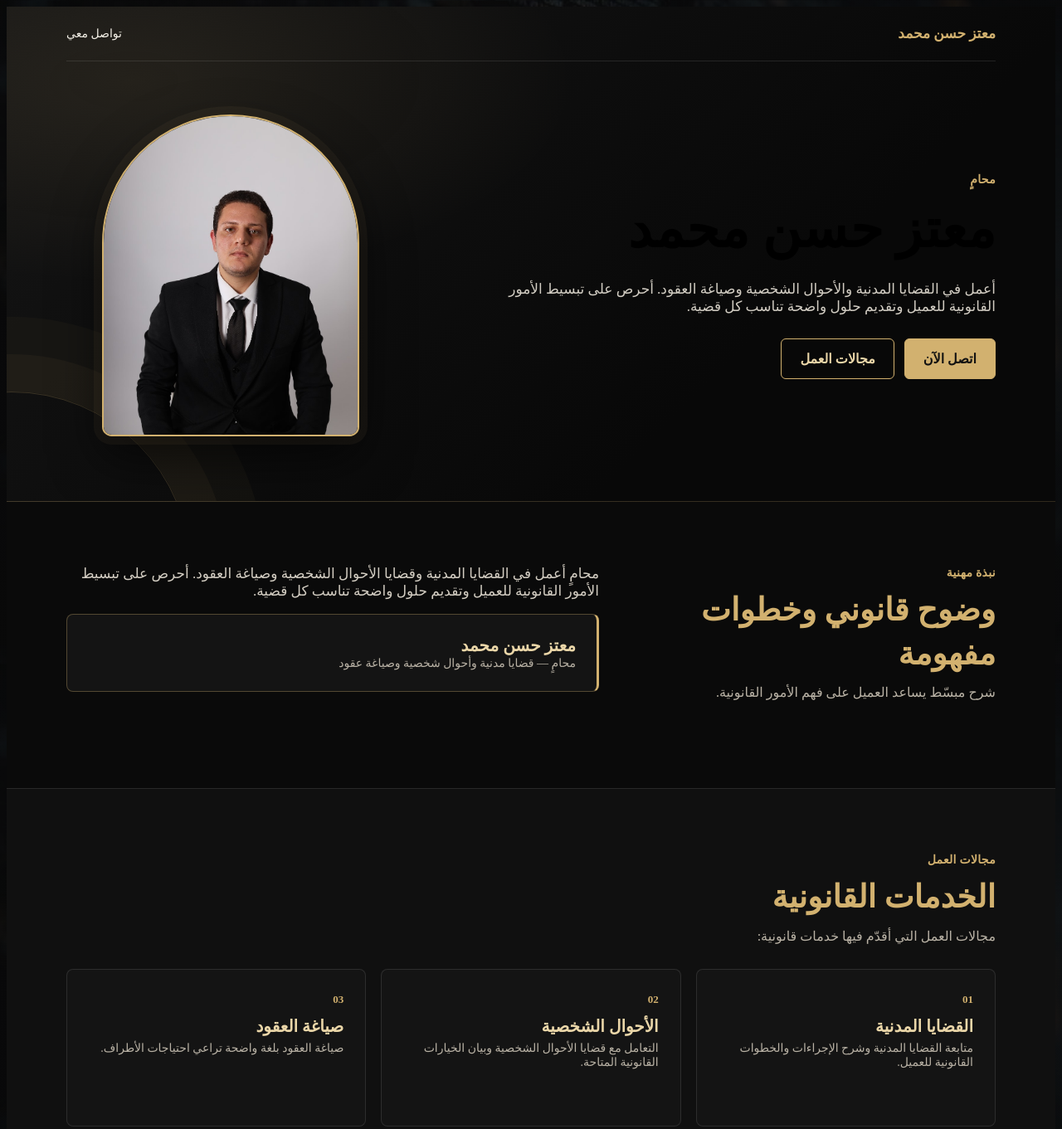
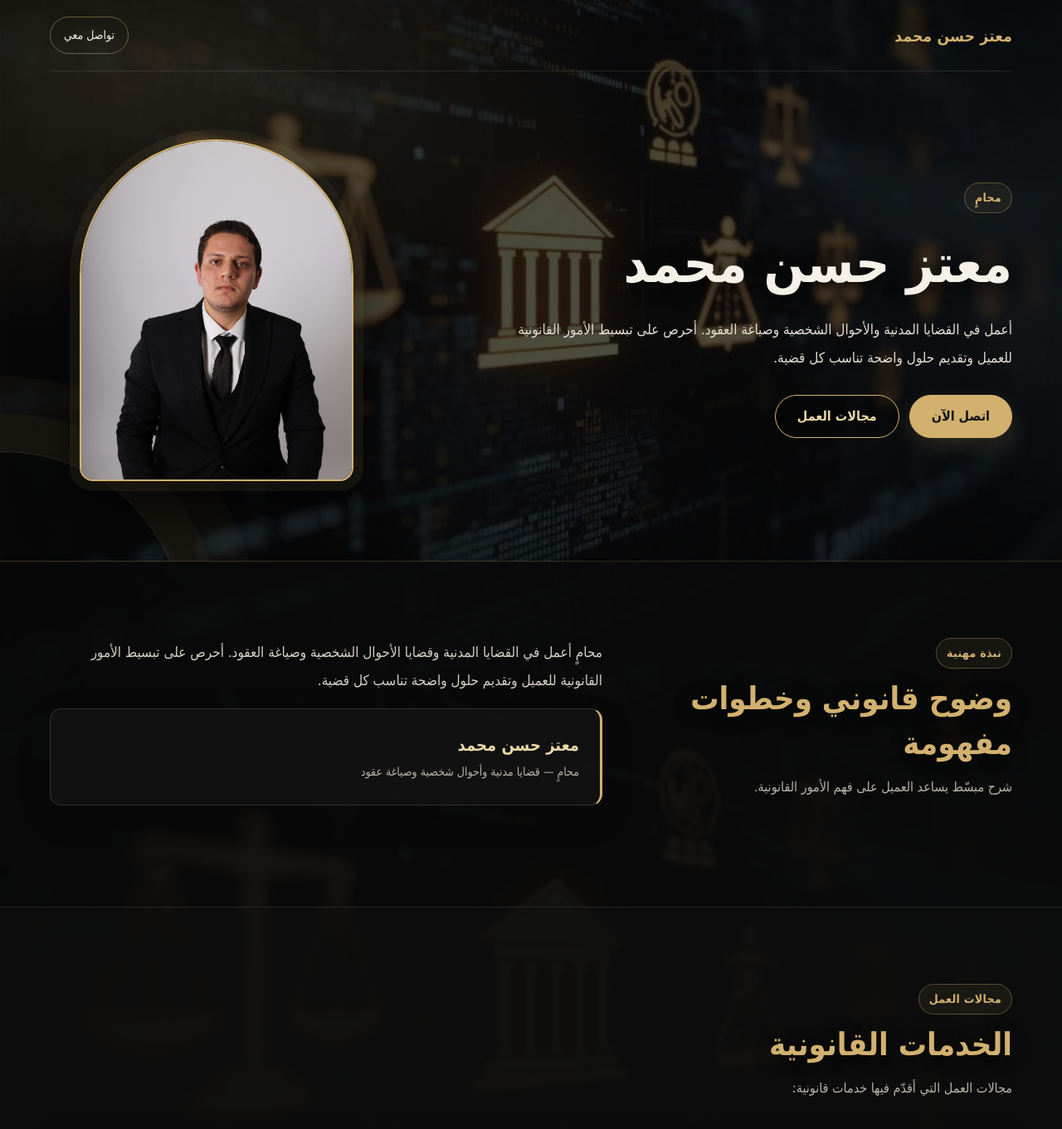
Before and after one commit to moatazhassan-298/moatazhassan-298.github.io, a plain HTML site: page index.html in a window 1280 px wide. Shown: the top 1361 px of the page at 83% size. Drawn offline with Linux system fonts and the light colour scheme.

Commit message:
Update index.html

```diff
--- a/index.html
+++ b/index.html
@@ -36,15 +36,17 @@
       width: min(1120px, calc(100% - 40px));
       margin-inline: auto;
     }
-body {
-  background-color: #0a0a0a;
-  background-image:
-    linear-gradient(rgba(10, 10, 10, .78), rgba(10, 10, 10, .88)),
-    url("legal-bg.jfif");
-  background-size: cover;
-  background-position: center;
-  background-attachment: fixed;
-}
+    body {
+      margin: 0;
+      color: var(--text);
+      background-color: var(--black);
+      background-image: linear-gradient(rgba(10, 10, 10, .78), rgba(10, 10, 10, .88)), url("legal-bg.jfif");
+      background-size: cover;
+      background-position: center;
+      background-attachment: fixed;
+      font-family: Tahoma, Arial, sans-serif;
+      line-height: 1.8;
+    }
     .hero {
       position: relative;
       overflow: hidden;
@@ -395,6 +397,199 @@ body {
         width: 100%;
       }
     }
+
+    /* Professional visual refinements */
+    body {
+      min-height: 100vh;
+      background-repeat: no-repeat;
+      background-size: cover;
+      background-position: center;
+      background-attachment: fixed;
+    }
+
+    .container {
+      width: min(1160px, calc(100% - 48px));
+    }
+
+    .hero {
+      background:
+        radial-gradient(ellipse at 12% 15%, #d2b16f20, transparent 38%),
+        linear-gradient(135deg, rgba(10, 10, 10, .78), rgba(8, 8, 8, .68)),
+        url("legal-bg.jfif") center / cover;
+    }
+
+    nav {
+      padding-block: 20px;
+    }
+
+    .brand {
+      font-size: 19px;
+      letter-spacing: .2px;
+    }
+
+    .nav-link {
+      padding: 9px 16px;
+      border: 1px solid #d2b16f70;
+      border-radius: 999px;
+      transition: background .2s ease, color .2s ease;
+    }
+
+    .nav-link:hover {
+      color: #111;
+      background: var(--gold);
+    }
+
+    .hero-content {
+      min-height: 590px;
+      gap: clamp(36px, 7vw, 90px);
+    }
+
+    .eyebrow {
+      padding: 5px 12px;
+      border: 1px solid #d2b16f55;
+      border-radius: 999px;
+      background: #d2b16f12;
+    }
+
+    h1 {
+      margin-top: 10px;
+      text-shadow: 0 3px 24px #0009;
+    }
+
+    .hero-description {
+      color: #e0dbd1;
+      line-height: 2;
+    }
+
+    .button {
+      min-height: 52px;
+      padding-inline: 26px;
+      border-radius: 999px;
+    }
+
+    .button-primary {
+      box-shadow: 0 8px 24px #d2b16f30;
+    }
+
+    .button-secondary {
+      background: #0005;
+    }
+
+    .portrait-frame {
+      width: min(330px, 100%);
+      border-radius: 180px 180px 18px 18px;
+      box-shadow: 0 0 0 12px #d2b16f12, 0 28px 70px #000b;
+    }
+
+    section {
+      padding-block: clamp(60px, 8vw, 92px);
+      background: rgba(10, 10, 10, .76);
+      backdrop-filter: blur(2px);
+    }
+
+    .section-heading {
+      margin-bottom: 36px;
+    }
+
+    h2 {
+      text-shadow: 0 2px 20px #0008;
+    }
+
+    .intro,
+    .about-copy p {
+      line-height: 2;
+    }
+
+    .about-card,
+    .card {
+      border-color: #ffffff20;
+      border-radius: 14px;
+      background: rgba(20, 20, 20, .84);
+      box-shadow: 0 14px 38px #0003;
+    }
+
+    .about-card {
+      border-right: 3px solid var(--gold);
+    }
+
+    .practice {
+      background: rgba(13, 13, 13, .88);
+    }
+
+    .cards {
+      gap: 20px;
+    }
+
+    .card {
+      min-height: 210px;
+      padding: 28px;
+    }
+
+    .card-number {
+      display: inline-flex;
+      width: 38px;
+      height: 38px;
+      justify-content: center;
+      align-items: center;
+      border: 1px solid #d2b16f66;
+      border-radius: 50%;
+      background: #d2b16f12;
+    }
+
+    .card p {
+      line-height: 1.9;
+    }
+
+    .contact {
+      background:
+        radial-gradient(ellipse at 90% 10%, #d2b16f14, transparent 38%),
+        rgba(11, 11, 11, .86);
+    }
+
+    .contact-item {
+      padding: 15px 18px;
+      border-radius: 10px;
+      background: rgba(255, 255, 255, .045);
+    }
+
+    .social-link {
+      padding: 10px 17px;
+      border-radius: 999px;
+      background: #ffffff08;
+    }
+
+    footer {
+      background: rgba(6, 6, 6, .95);
+    }
+
+    @media (max-width: 760px) {
+      .container {
+        width: min(100% - 36px, 1160px);
+      }
+
+      .hero-content {
+        min-height: auto;
+        padding-block: 48px 62px;
+      }
+
+      .portrait-frame {
+        width: 230px;
+      }
+
+      .cards {
+        grid-template-columns: 1fr;
+      }
+    }
+
+    @media (max-width: 440px) {
+      .container {
+        width: calc(100% - 28px);
+      }
+
+      .hero-content {
+        gap: 30px;
+      }
+    }
   </style>
 </head>
 
```
